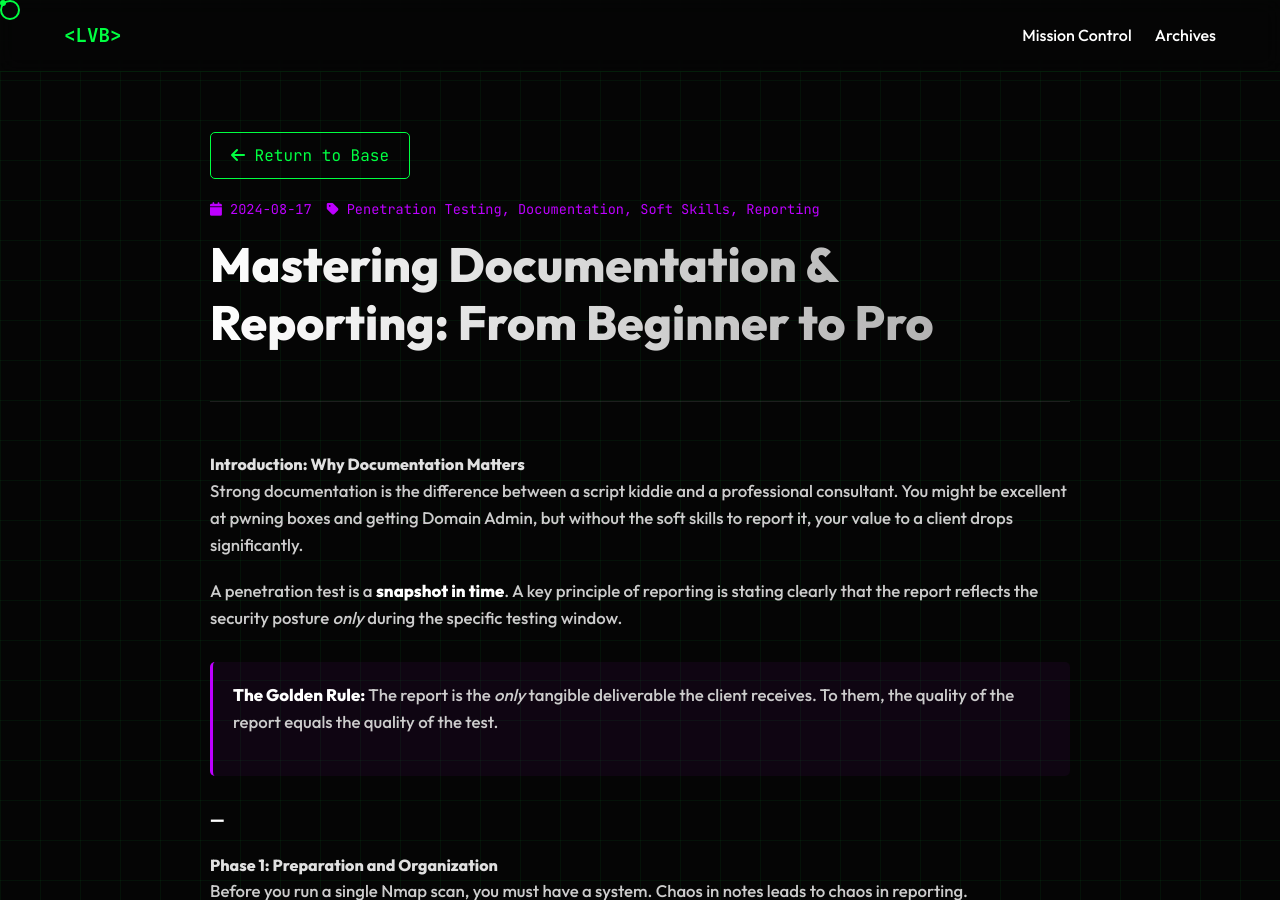
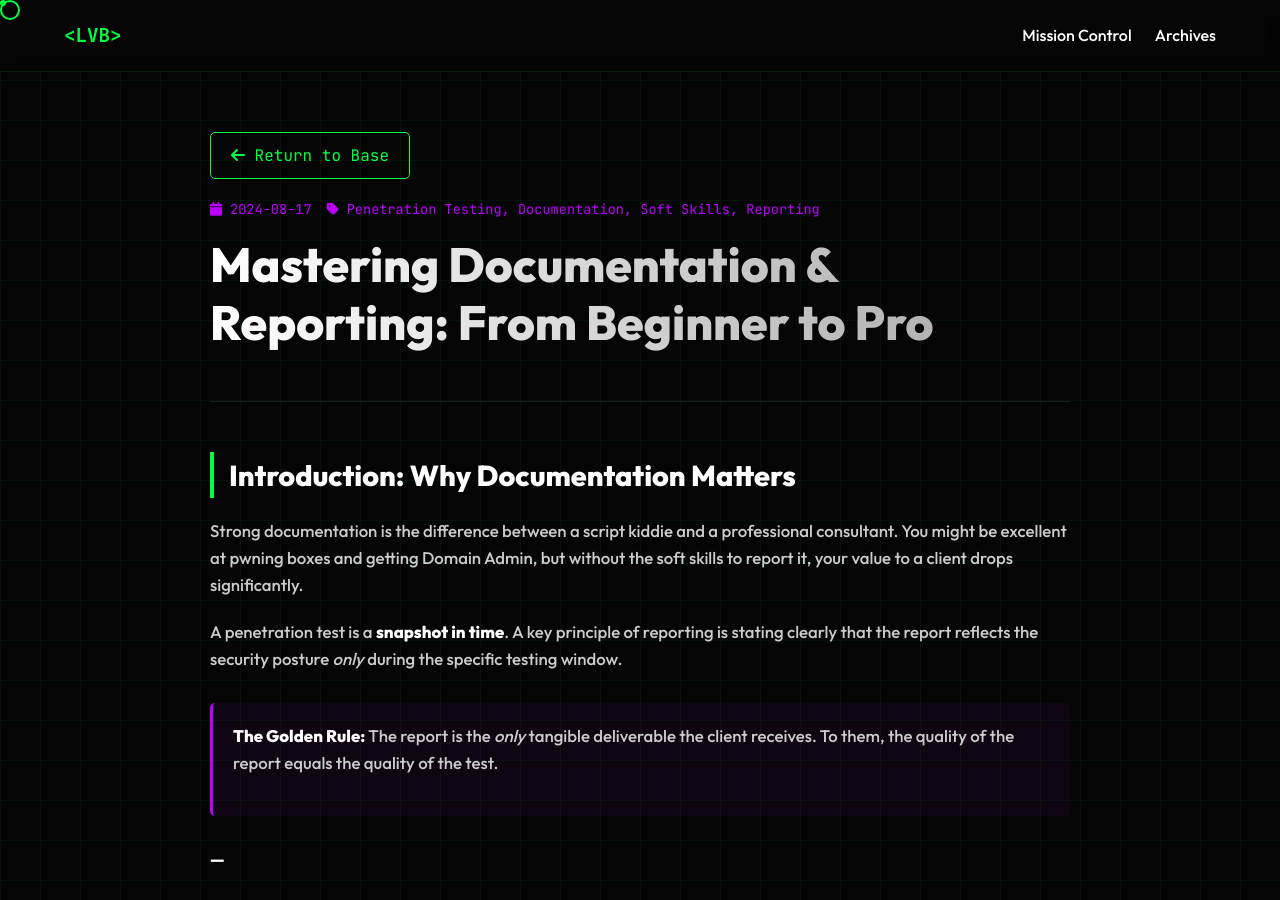
Before and after one commit to Lvbalaji/Lvbalaji.github.io, a Jekyll site: the page built from _posts/2024-08-17-document.md, in a window 1280 px wide and 900 px high. Built offline with Jekyll 4.4.1, drawn with Linux system fonts in a browser that asks for light colours.

```diff
--- a/_posts/2024-08-17-document.md
+++ b/_posts/2024-08-17-document.md
@@ -6,7 +6,7 @@ categories: [Penetration Testing, Documentation, Soft Skills, Reporting]
 toc: true
 ---
 
-#### Introduction: Why Documentation Matters
+## Introduction: Why Documentation Matters
 
 Strong documentation is the difference between a script kiddie and a professional consultant. You might be excellent at pwning boxes and getting Domain Admin, but without the soft skills to report it, your value to a client drops significantly.
 
@@ -20,7 +20,7 @@ A penetration test is a **snapshot in time**. A key principle of reporting is st
 
 
 
-#### Phase 1: Preparation and Organization
+## Phase 1: Preparation and Organization
 
 Before you run a single Nmap scan, you must have a system. Chaos in notes leads to chaos in reporting.
 
@@ -43,7 +43,7 @@ There is no "one size fits all," but a structured approach is mandatory. Recomme
 
 **Misc:** Payloads, scripts used.
 
-##### The "Snapshot" Disclaimer
+#### The "Snapshot" Disclaimer
 
 Always include an overview section stating:
 
@@ -55,12 +55,12 @@ Source IP addresses used.
 
 **---**
 
-#### Phase 2: Evidence Gathering & Logging
+## Phase 2: Evidence Gathering & Logging
 
 Never rely on your memory. If a client asks, "Did you scan Server X on Tuesday?", you need proof.
 
 
-##### 1. Tmux Logging
+#### 1. Tmux Logging
 
 This is non-negotiable. Use `tmux-logging` to save every command and output.
 
@@ -68,7 +68,7 @@ This is non-negotiable. Use `tmux-logging` to save every command and output.
 
 **Tip:** If you forgot to turn it on, use the "Retroactive Logging" feature to save the current buffer.
 
-##### 2. Screenshots vs. Text
+#### 2. Screenshots vs. Text
 
 **Terminal Output:** Prefer copying text over screenshots. It’s cleaner, easier to redact, and allows clients to copy/paste commands.
 
@@ -80,7 +80,7 @@ This is non-negotiable. Use `tmux-logging` to save every command and output.
 
     **Don't:** use full-screen captures with your messy desktop visible.
 
-## 3. Redaction
+#### 3. Redaction
 
 **PII & Credentials:** ALWAYS redact passwords, hashes, and PII.
 
@@ -90,11 +90,11 @@ This is non-negotiable. Use `tmux-logging` to save every command and output.
 **---**
 
 
-#### Phase 3: The Executive Summary
+## Phase 3: The Executive Summary
 
 This is the most important part of the report. It is read by the C-Suite (CISO, CEO) who control the budget.
 
-##### The "Do's"
+#### The "Do's"
 
 **Be Specific:** Don't say "several vulnerabilities." Say "We identified 7 vulnerabilities: 5 High, 1 Medium, 1 Low."
 
@@ -102,7 +102,7 @@ This is the most important part of the report. It is read by the C-Suite (CISO,
 
 **Describe Root Causes:** Don't just list bugs; explain *why* they exist (e.g., "The patch management process is immature").
 
-##### The "Don'ts"
+#### The "Don'ts"
 
 **No Acronyms:** Avoid "RCE," "XSS," or "LLMNR" without plain-English explanations.
 
@@ -112,11 +112,11 @@ This is the most important part of the report. It is read by the C-Suite (CISO,
 
 **---**
 
-#### Phase 4: Writing Technical Findings
+## Phase 4: Writing Technical Findings
 
 This section is for the SysAdmins and Developers. It must be reproducible.
 
-##### Anatomy of a Finding
+#### Anatomy of a Finding
 
 1.  **Description:** What is the issue?
 
@@ -130,7 +130,7 @@ This section is for the SysAdmins and Developers. It must be reproducible.
 
 6.  **References:** Links to vendor patches or OWASP articles.
 
-##### Writing Better Remediation
+#### Writing Better Remediation
 
 **Bad:** "Fix the registry key."
 
@@ -140,7 +140,7 @@ This section is for the SysAdmins and Developers. It must be reproducible.
 
 **Good:** "Implement a Web Application Firewall. If budget is restricted, apply the vendor-supplied workaround found here: [Link]."
 
-## The Attack Chain
+#### The Attack Chain
 
 If you compromised the domain, write a narrative **Attack Chain**. Connect the dots:
 
@@ -159,15 +159,15 @@ If you compromised the domain, write a narrative **Attack Chain**. Connect the d
 **---**
 
 
-#### Phase 5: Pro Tips & Best Practices
+## Phase 5: Pro Tips & Best Practices
 
-##### 1. The "Bus Factor" (Backup Your Data)
+#### 1. The "Bus Factor" (Backup Your Data)
 
 **Scenario:** Your VM corrupts on day 29 of a 30-day engagement.
 
 **Solution:** Sync your notes and evidence to a backup location (encrypted) daily. If your VM dies, you should be back up and running in minutes, not days.
 
-##### 2. Client Communication
+#### 2. Client Communication
 
 **Start/Stop Emails:** Notify the client when you begin and end testing daily.
 
@@ -175,7 +175,7 @@ If you compromised the domain, write a narrative **Attack Chain**. Connect the d
 
 **Transparency:** If you think you crashed a service, tell them. Don't hide it.
 
-##### 3. QA Process
+#### 3. QA Process
 
 **Never** send a report without QA.
 
@@ -183,7 +183,7 @@ If you compromised the domain, write a narrative **Attack Chain**. Connect the d
 
 **Peer-QA:** Have a teammate review it. They will catch typos and logic gaps you missed.
 
-##### 4. Microsoft Word Mastery
+#### 4. Microsoft Word Mastery
 
 **Styles:** Use "Heading 1", "Heading 2" styles rather than manual formatting. This makes generating a Table of Contents automatic.
 
@@ -193,6 +193,6 @@ If you compromised the domain, write a narrative **Attack Chain**. Connect the d
 
 **---**
 
-#### Conclusion
+## Conclusion
 
 Reporting isn't the "boring part"—it's the product you sell. By maintaining rigorous organization, logging everything, and writing for both executive and technical audiences, you turn a hacking exercise into a professional consulting engagement.
```
